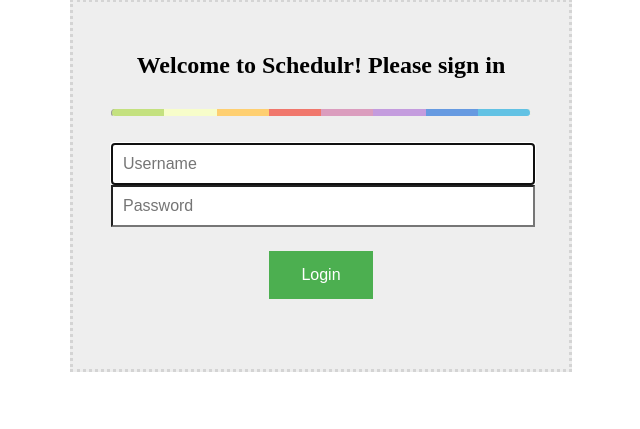
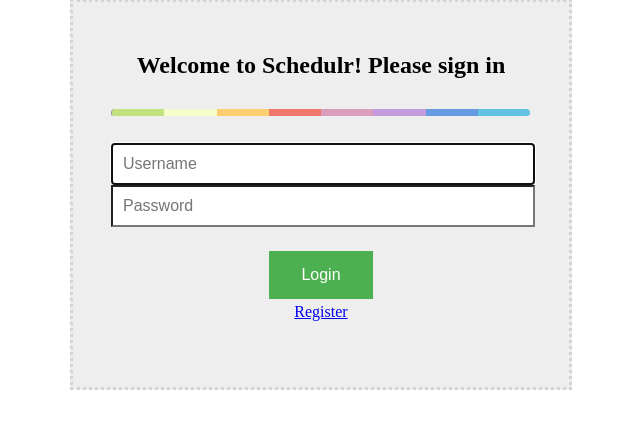
Before and after one commit to CharlesJeremy/Schedulr, a Django app: page /accounts/login/ in a window 1280 px wide. Shown: the part 81-510 px from the top of the page, without its empty margins (319-959 px from the left). Run offline with Django 3.2, Linux system fonts and the light colour scheme.

Commit message:
Placeholder for Link to registration page

```diff
--- a/registration/templates/registration/login.html
+++ b/registration/templates/registration/login.html
@@ -14,6 +14,7 @@
 			  <input type="password" class="form-control" name="password" placeholder="Password" required=""/>
 			  </br>
 			  <button class="button"  name="Submit" value="Login" type="Submit">Login</button>
+			  <a href="#" id="registration-form-link">Register</a>
 		</form>
 	</div>
 </div>
--- a/static/styles.css
+++ b/static/styles.css
@@ -81,3 +81,7 @@
 37.5%, #f0776c 37.5%, #f0776c 50%, #db9dbe 50%, #db9dbe 62.5%, #c49cde 62.5%, #c49cde 75%, #669ae1 75%, #669ae1 87.5%,
 #62c2e4 87.5%, #62c2e4);
 }
+
+#registration-form-link {
+  display: block;
+}
```
